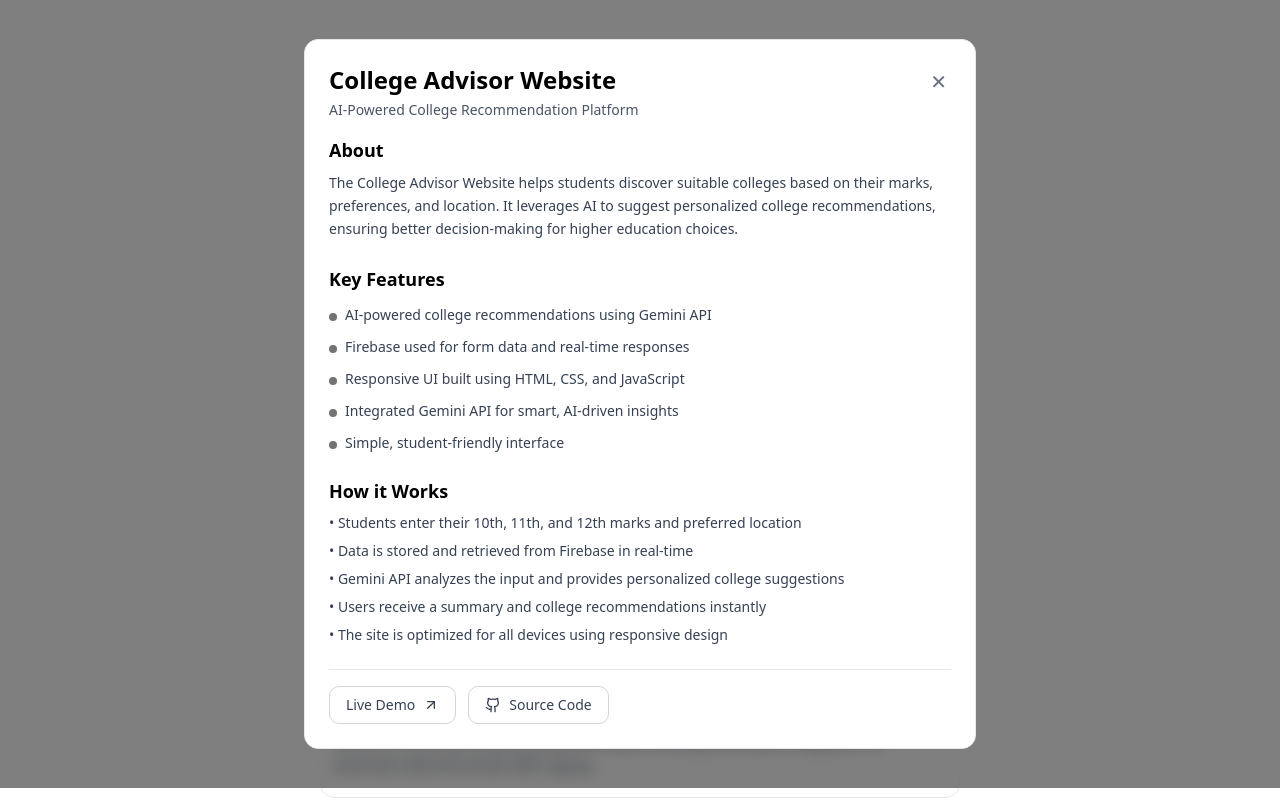
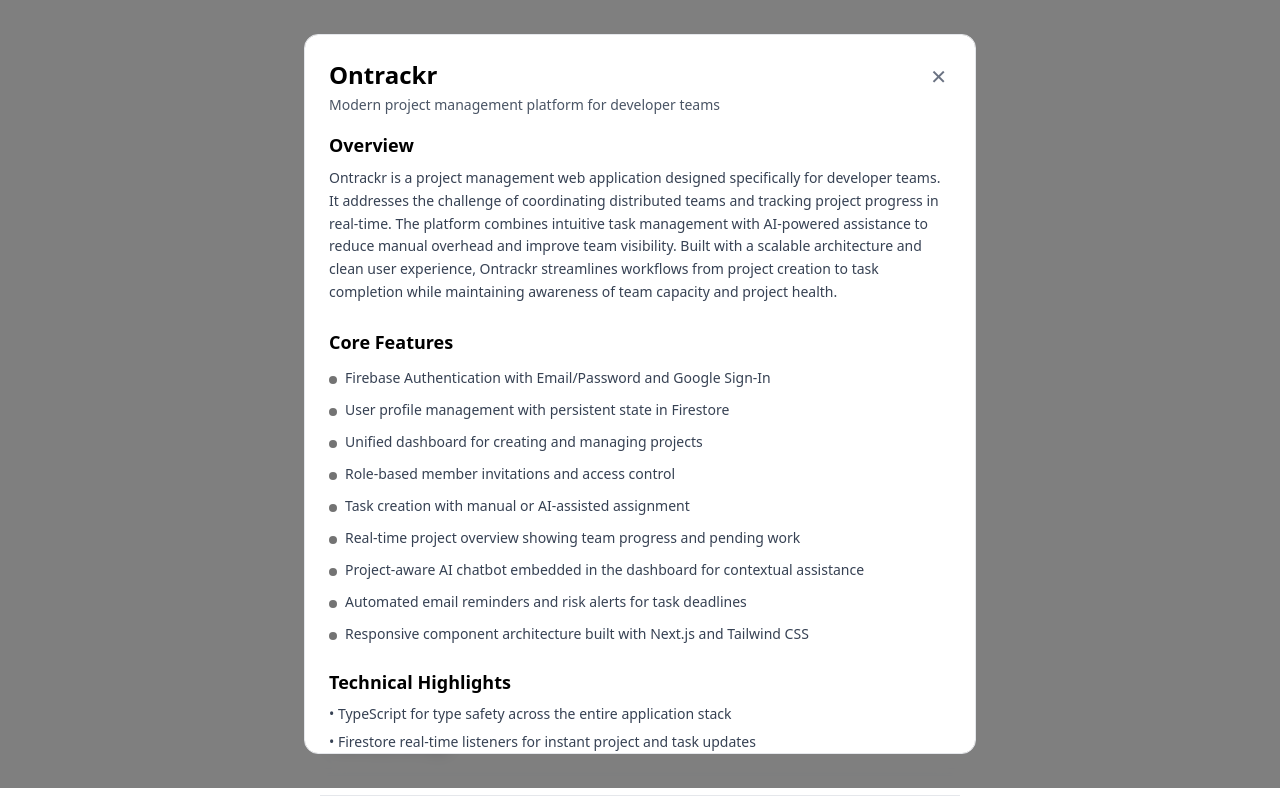
Before and after one commit to suryakamal03/Folio, a React (Vite) app: page / in a window 1280 px wide. Both pictures are taken after a click on the element 640 px from the left and 572 px from the top of the page. Shown: the top 800 px of the page. Built offline with nearby package versions, Linux system fonts and the light colour scheme.

Commit message:
Project add

```diff
--- a/src/App.jsx
+++ b/src/App.jsx
@@ -221,6 +221,121 @@ function App() {
                 </div>
               )}
 
+              {/* Ontrackr Modal */}
+              {readMore && selectedProject === "ontrackr" && (
+                <div className="fixed inset-0 bg-black/50 backdrop-blur-sm flex items-center justify-center z-50 p-3 sm:p-4">
+                  <div className="bg-white dark:bg-neutral-900 rounded-xl p-4 sm:p-6 w-full max-w-2xl max-h-[90vh] overflow-y-auto hide-scrollbar border border-gray-200 dark:border-neutral-700">
+                    <div className="flex justify-between items-start mb-4">
+                      <div className="flex-1 pr-2">
+                        <h2 className="text-xl sm:text-2xl font-semibold text-black dark:text-white text-left">
+                          Ontrackr
+                        </h2>
+                        <p className="text-gray-600 dark:text-gray-400 text-xs sm:text-sm font-normal mt-1 text-left">
+                          Modern project management platform for developer teams
+                        </p>
+                      </div>
+                      <button
+                        onClick={() => setreadMore(false)}
+                        className="text-gray-500 hover:text-gray-700 dark:text-gray-400 dark:hover:text-gray-200 text-2xl sm:text-xl p-1 rounded-full transition-colors flex-shrink-0"
+                      >
+                        ✕
+                      </button>
+                    </div>
+
+                    <div className="space-y-4 sm:space-y-6">
+                      <div>
+                        <h3 className="text-base sm:text-lg font-semibold text-black dark:text-white mb-2 text-left">Overview</h3>
+                        <p className="text-gray-700 dark:text-gray-300 text-sm font-normal leading-relaxed text-left">
+                          Ontrackr is a project management web application designed specifically for developer teams.
+                          It addresses the challenge of coordinating distributed teams and tracking project progress in real-time.
+                          The platform combines intuitive task management with AI-powered assistance to reduce manual overhead and
+                          improve team visibility. Built with a scalable architecture and clean user experience, Ontrackr streamlines
+                          workflows from project creation to task completion while maintaining awareness of team capacity and project health.
+                        </p>
+                      </div>
+
+                      <div>
+                        <h3 className="text-base sm:text-lg font-semibold text-black dark:text-white mb-3 text-left">Core Features</h3>
+                        <div className="grid grid-cols-1 gap-2 sm:gap-3">
+                          {[
+                            "Firebase Authentication with Email/Password and Google Sign-In",
+                            "User profile management with persistent state in Firestore",
+                            "Unified dashboard for creating and managing projects",
+                            "Role-based member invitations and access control",
+                            "Task creation with manual or AI-assisted assignment",
+                            "Real-time project overview showing team progress and pending work",
+                            "Project-aware AI chatbot embedded in the dashboard for contextual assistance",
+                            "Automated email reminders and risk alerts for task deadlines",
+                            "Responsive component architecture built with Next.js and Tailwind CSS"
+                          ].map((feature, idx) => (
+                            <div key={idx} className="flex items-start space-x-2">
+                              <div className="w-1.5 h-1.5 sm:w-2 sm:h-2 bg-neutral-500 dark:bg-stone-50 rounded-full mt-1.5 sm:mt-2 flex-shrink-0"></div>
+                              <p className="text-xs sm:text-sm font-normal text-gray-700 dark:text-gray-300">{feature}</p>
+                            </div>
+                          ))}
+                        </div>
+                      </div>
+
+                      <div>
+                        <h3 className="text-base sm:text-lg font-semibold text-black dark:text-white mb-2 text-left">Technical Highlights</h3>
+                        <div className="space-y-1.5 sm:space-y-2 text-xs sm:text-sm font-normal text-gray-700 dark:text-gray-300 text-left">
+                          <p>• TypeScript for type safety across the entire application stack</p>
+                          <p>• Firestore real-time listeners for instant project and task updates</p>
+                          <p>• Reusable component library for consistent UI and rapid feature development</p>
+                          <p>• Modular architecture separating authentication, project, and task logic</p>
+                          <p>• Optimistic UI updates for improved perceived performance</p>
+                          <p>• Context-aware AI integration using project data and team composition</p>
+                        </div>
+                      </div>
+
+                      <div className="flex flex-col sm:flex-row gap-2 sm:gap-3 pt-4 border-t border-gray-200 dark:border-neutral-700">
+                        <button
+                          onClick={() => window.open("#", "_blank")}
+                          className="flex items-center justify-center space-x-2 px-4 py-2.5 sm:py-2 border border-gray-300 dark:border-neutral-600 hover:bg-gray-50 dark:hover:bg-neutral-800 text-gray-700 dark:text-gray-300 rounded-lg transition-colors text-sm font-medium"
+                        >
+                          <span>Live Demo</span>
+                          <ArrowUpRight size={16} />
+                        </button>
+                        <button
+                          onClick={() => window.open("#", "_blank")}
+                          className="flex items-center justify-center space-x-2 px-4 py-2.5 sm:py-2 border border-gray-300 dark:border-neutral-600 hover:bg-gray-50 dark:hover:bg-neutral-800 text-gray-700 dark:text-gray-300 rounded-lg transition-colors text-sm font-medium"
+                        >
+                          <Github size={16} />
+                          <span>Source Code</span>
+                        </button>
+                      </div>
+                    </div>
+                  </div>
+                </div>
+              )}
+
+              {/* Ontrackr Card */}
+              <div className="animate-slide-up [animation-duration:.7s]">
+                <div
+                  className="group rounded-xl border border-gray-200 dark:border-neutral-800 flex justify-center items-start flex-col p-4 sm:px-3 sm:py-5 hover:border-black dark:hover:border-neutral-400 transition-all duration-200 cursor-pointer"
+                  onClick={() => {
+                    setSelectedProject("ontrackr");
+                    setreadMore(true);
+                  }}
+                >
+                  <div className="flex items-start justify-between w-full mb-3">
+                    <div className="flex flex-col sm:flex-row sm:items-center flex-1 gap-2">
+                      <p className="text-black font-semibold text-sm dark:text-neutral-50">
+                        Ontrackr
+                      </p>
+                      <span className="flex bg-gray-100 justify-center rounded-xl px-2 py-0.5 h-5 text-xs font-medium dark:bg-neutral-800 w-fit">
+                        In Progress
+                      </span>
+                    </div>
+                    <ArrowUpRight className="w-4 h-4 transition-transform duration-200 group-hover:rotate-[45deg] flex-shrink-0 ml-2" />
+                  </div>
+                  <p className="text-sm font-normal text-gray-700 dark:text-gray-300 leading-relaxed">
+                    A TypeScript-powered project management platform with Firebase authentication, real-time collaboration,
+                    AI-assisted task assignment, and automated notifications for developer teams.
+                  </p>
+                </div>
+              </div>
+
               {/* College Advisor Card - IMPROVED */}
               <div className="animate-slide-up [animation-duration:.7s]">
                 <div
@@ -248,8 +363,8 @@ function App() {
                 </div>
               </div>
 
-              {/* Chat Application Modal */}
-              {readMore && selectedProject === "chatApp" && (
+              {/* Chat Application Modal - COMMENTED OUT */}
+              {/* {readMore && selectedProject === "chatApp" && (
                 <div className="fixed inset-0 bg-black/50 backdrop-blur-sm flex items-center justify-center z-50 p-3 sm:p-4">
                   <div className="bg-white dark:bg-neutral-900 rounded-xl p-4 sm:p-6 w-full max-w-2xl max-h-[90vh]  border border-gray-200 dark:border-neutral-700 overflow-y-auto hide-scrollbar">
                     <div className="flex justify-between items-start mb-4">
@@ -330,10 +445,10 @@ function App() {
                     </div>
                   </div>
                 </div>
-              )}
+              )} */}
 
-              {/* Chat Application Card - IMPROVED */}
-              <div className="animate-slide-up [animation-duration:.7s]">
+              {/* Chat Application Card - COMMENTED OUT */}
+              {/* <div className="animate-slide-up [animation-duration:.7s]">
                 <div
                   className="group rounded-xl border border-gray-200 dark:border-neutral-800 flex justify-center items-start flex-col p-4 sm:px-3 sm:py-5 hover:border-black dark:hover:border-neutral-400 transition-all duration-200 cursor-pointer"
                   onClick={() => {
@@ -358,7 +473,7 @@ function App() {
                     automatic welcome emails after signup.
                   </p>
                 </div>
-              </div>
+              </div> */}
             </div>
           </div>
 
```
